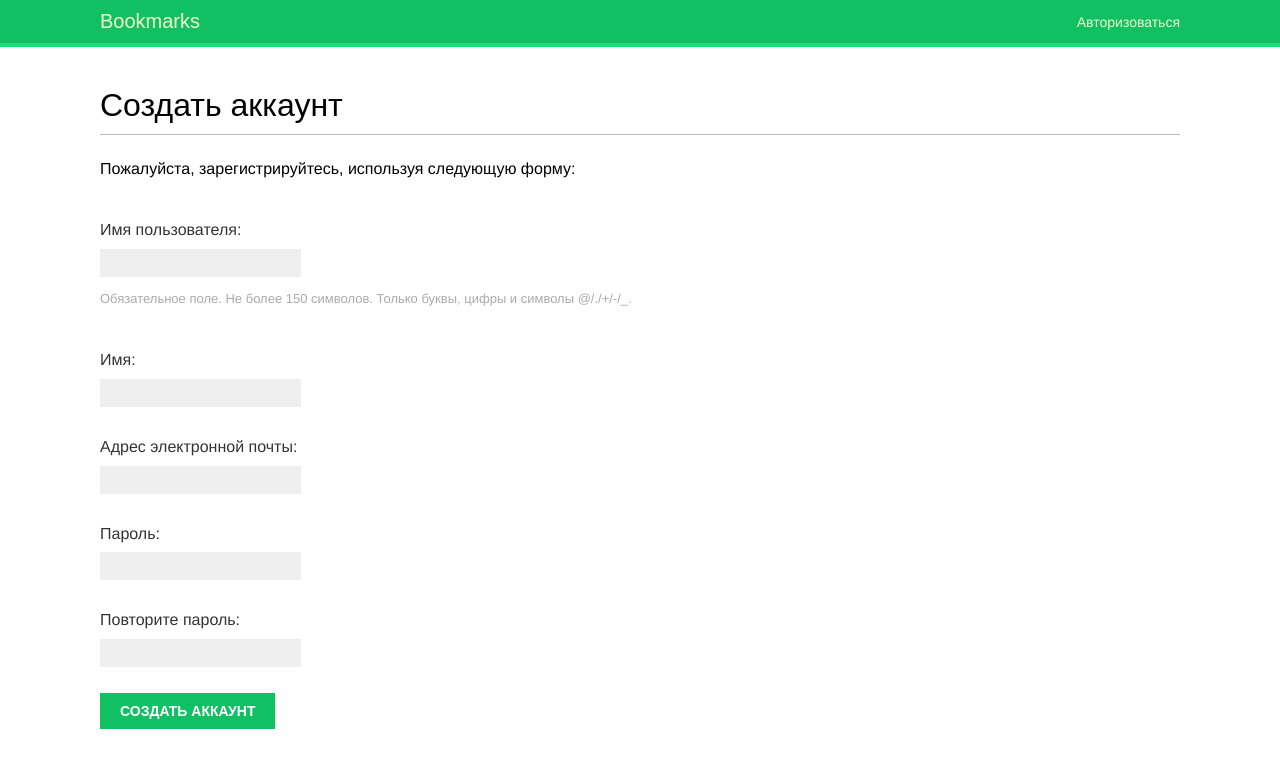
After one commit to KarelinIvan/bookmarks, a Django app: page /account/register/ in a window 1280 px wide. The commit adds this page. Shown: the top 768 px of the page. Run offline with Django 5.2, Linux system fonts and the light colour scheme; some web fonts are replaced.

Commit message:
9-й коммит, регистрация нового пользователя

```diff
--- a/account/forms.py
+++ b/account/forms.py
@@ -1,7 +1,25 @@
 from django import forms
+from django.contrib.auth import get_user_model
 
 
 class LoginForm(forms.Form):
-    """ Форма для аутентификации пользователей """
+    """ Форма аутентификации пользователя """
     username = forms.CharField()
     password = forms.CharField(widget=forms.PasswordInput)
+
+
+class UserRegistrationForm(forms.ModelForm):
+    """ Форма регистрации пользователя """
+    password = forms.CharField(label='Пароль', widget=forms.PasswordInput)
+    password2 = forms.CharField(label='Повторите пароль', widget=forms.PasswordInput)
+
+    class Meta:
+        model = get_user_model()
+        fields = ['username', 'first_name', 'email']
+
+    def clean_password2(self):
+        """ Проверяет совпадение паролей внесенных в password и password2 """
+        cd = self.cleaned_data
+        if cd['password'] != cd['password2']:
+            raise forms.ValidationError('Пароли не совпадают')
+        return cd['password2']
--- /dev/null
+++ b/account/templates/account/register.html
@@ -0,0 +1,13 @@
+{% extends "base.html" %}
+
+{% block title %}Создать аккаунт{% endblock %}
+
+{% block content %}
+  <h1>Создать аккаунт</h1>
+  <p>Пожалуйста, зарегистрируйтесь, используя следующую форму:</p>
+  <form method="post">
+    {{ user_form.as_p }}
+    {% csrf_token %}
+    <p><input type="submit" value="Создать аккаунт"></p>
+  </form>
+{% endblock %}
--- a/account/templates/registration/login.html
+++ b/account/templates/registration/login.html
@@ -7,7 +7,8 @@
   {% if form.errors %}
     <p>Ваше имя пользователя и пароль не совпадают. Попробуйте еще раз.</p>
   {% else %}
-    <p>Пожалуйста, используйте следующую форму для входа в систему.</p>
+    <p>Пожалуйста, используйте следующую форму для входа в систему.
+    Если у вас нет учетной записи <a href="{% url 'register' %}">нажмите, чтобы зарегистрироваться</a> </p>
   {% endif %}
   <div class="login-form">
     <form action="{% url 'login' %}" method="post">
--- a/account/urls.py
+++ b/account/urls.py
@@ -21,5 +21,7 @@ urlpatterns = [
     path('', include('django.contrib.auth.urls')),
     # url-адрес для панели управления
     path('', views.dashboard, name='dashboard'),
+    # url-адрес для регистрации нового пользователя
+    path('register/', views.register, name='register'),
 
 ]
--- a/account/views.py
+++ b/account/views.py
@@ -3,7 +3,7 @@ from django.contrib.auth.decorators import login_required
 from django.http import HttpResponse
 from django.shortcuts import render
 
-from account.forms import LoginForm
+from account.forms import LoginForm, UserRegistrationForm
 
 
 def user_login(request):
@@ -31,3 +31,20 @@ def dashboard(request):
     """ Проверяет аутентификацию текущего пользователя. Если пользователь аутентифицирован, то он исполняет
     декорированное представление; если нет, то перенаправляет на url входа в учётную запись """
     return render(request, 'account/dashboard.html', {'section': 'dashboard'})
+
+
+def register(request):
+    """ Функция для регистрации нового пользователя """
+    if request.method == 'POST':
+        user_form = UserRegistrationForm(request.POST)
+        if user_form.is_valid():
+            # Создаём новый объект пользователя, но пока не сохранять его
+            new_user = user_form.save(commit=False)
+            # Устанавливаем выбранный пароль
+            new_user.set_password(user_form.cleaned_data['password'])
+            # Сохраняем объект User
+            new_user.save()
+            return render(request, 'account/register_done.html', {'new_user': new_user})
+    else:
+        user_form = UserRegistrationForm()
+    return render(request, 'account/register.html', {'user_form': user_form})
```
Also changed, not shown: account/templates/account/register_done.html (added, +9 -0 lines), config/settings.py (+10 -0 lines), README.md, 1 other file.
